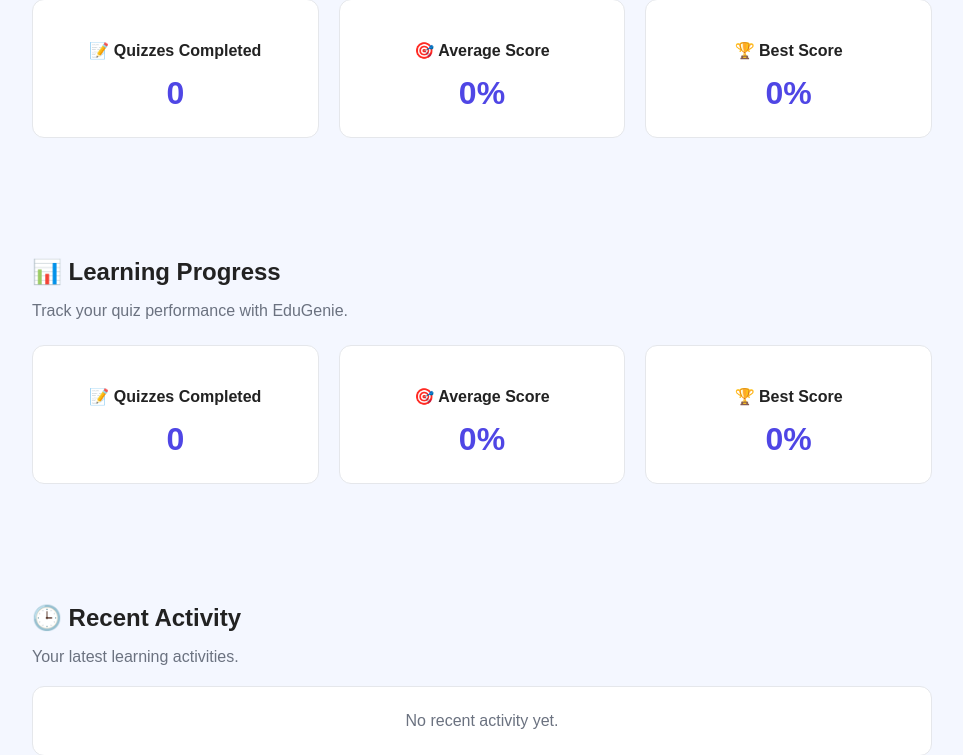
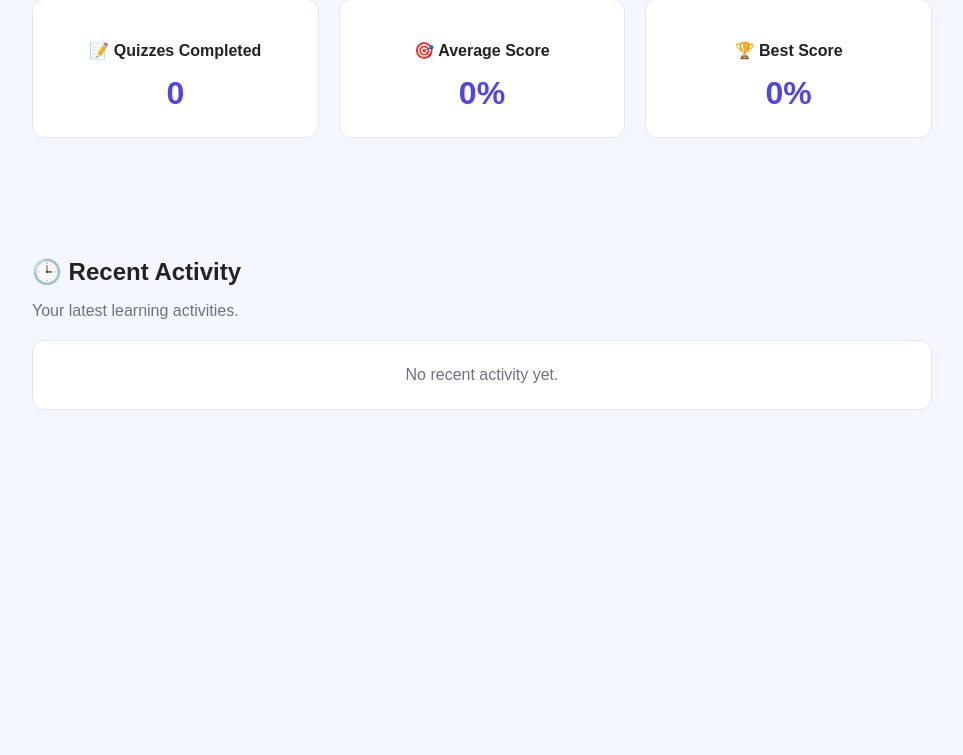
Before and after one commit to shanthiniPalanivel/EduGenie, a Flask app: page / in a window 1280 px wide. Shown: the part 2107-2862 px from the top of the page, without its empty margins (273-1236 px from the left). After the commit the page ends 2517 px from the top, so only its background shows below. Run offline with Flask 3, Linux system fonts and the light colour scheme.

Commit message:
Update index.html

```diff
--- a/EduGenie/templates/index.html
+++ b/EduGenie/templates/index.html
@@ -368,37 +368,6 @@
 
 </section>
 <!-- ================= PROGRESS TRACKER ================= -->
-
-<section class="progress-section" id="progress">
-
-    <h2>📊 Learning Progress</h2>
-
-    <p>
-        Track your quiz performance with EduGenie.
-    </p>
-
-    <div class="progress-cards">
-
-        <div class="progress-card">
-            <h3>📝 Quizzes Completed</h3>
-            <strong id="quizCompleted">0</strong>
-        </div>
-
-        <div class="progress-card">
-            <h3>🎯 Average Score</h3>
-            <strong id="averageScore">0%</strong>
-        </div>
-
-        <div class="progress-card">
-            <h3>🏆 Best Score</h3>
-            <strong id="bestScore">0%</strong>
-        </div>
-
-    </div>
-
-</section>
-<!-- ================= PROGRESS TRACKER ================= -->
-
 <section class="progress-section" id="progress">
 
     <h2>📊 Learning Progress</h2>
```
